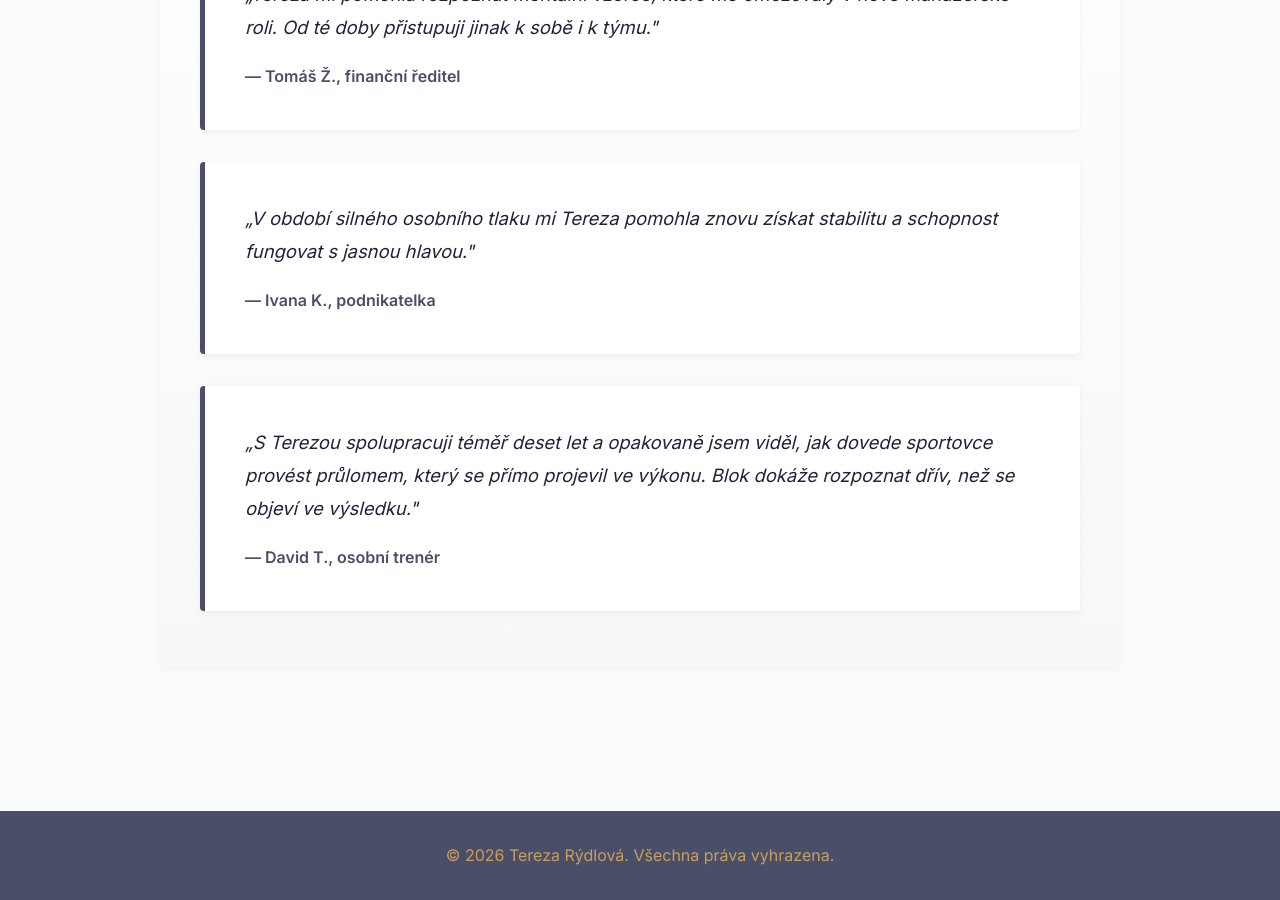
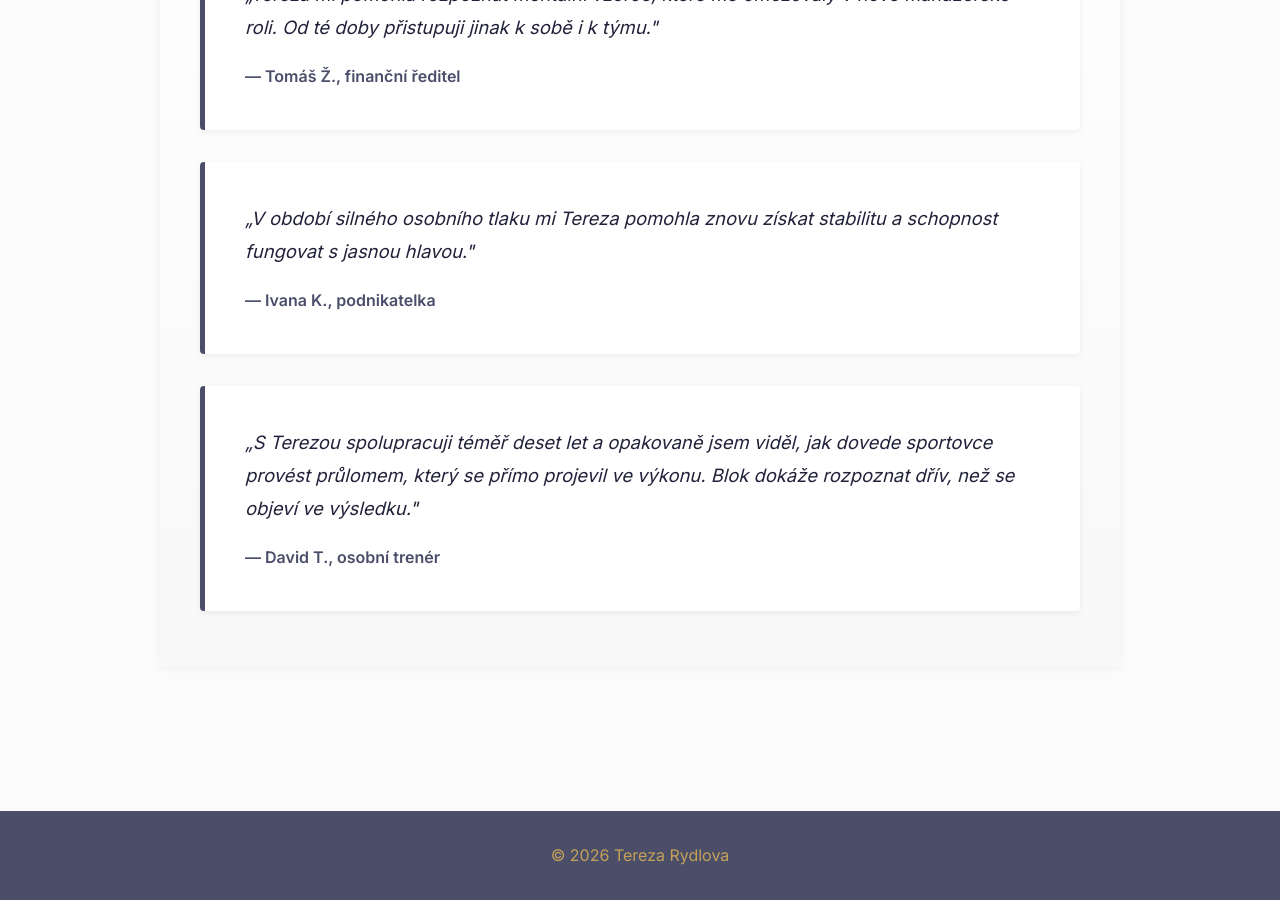
Before and after one commit to westleyovercash/tereza-rydlova, a Jekyll site: the page built from index.md, in a window 1280 px wide and 900 px high, scrolled down 2615 px. Built offline with Jekyll 4.4.1, drawn with Linux system fonts in a browser that asks for light colours; some of the changed text lies outside the part shown.

Commit message:
Update default.html

```diff
--- a/_layouts/default.html
+++ b/_layouts/default.html
@@ -7,7 +7,7 @@
     <meta name="description" content="{{ site.description }}">
 
     <!-- Social Share Tags -->
-    <meta property="og:title" content="Tereza Rýdlová - Mentální koučink">
+    <meta property="og:title" content="Tereza Rydlova - Mentální koučink">
     <meta property="og:description" content="Mentální koučink pro sportovce a profesionály">
     <meta property="og:image" content="https://terezarydlova.cz/assets/images/og-image.jpg">
     <meta property="og:url" content="https://terezarydlova.cz">
@@ -20,7 +20,7 @@
 <body>
     <header>
         <div class="container">
-            <h1 class="site-title"><a href="/">TEREZA RÝDLOVÁ</a></h1>
+            <h1 class="site-title"><a href="/">TEREZA RYDLOVA</a></h1>
             <nav>
                 {% for item in site.navigation %}
                 <a href="{{ item.url }}" {% if page.url == item.url %}class="active"{% endif %}>{{ item.title }}</a>
@@ -35,7 +35,7 @@
     </main>
     <footer>
         <div class="container">
-            <p>&copy; {{ 'now' | date: "%Y" }} Tereza Rýdlová. Všechna práva vyhrazena.</p>
+            <p>&copy; {{ 'now' | date: "%Y" }} Tereza Rydlova</p>
         </div>
     </footer>
 </body>
```
